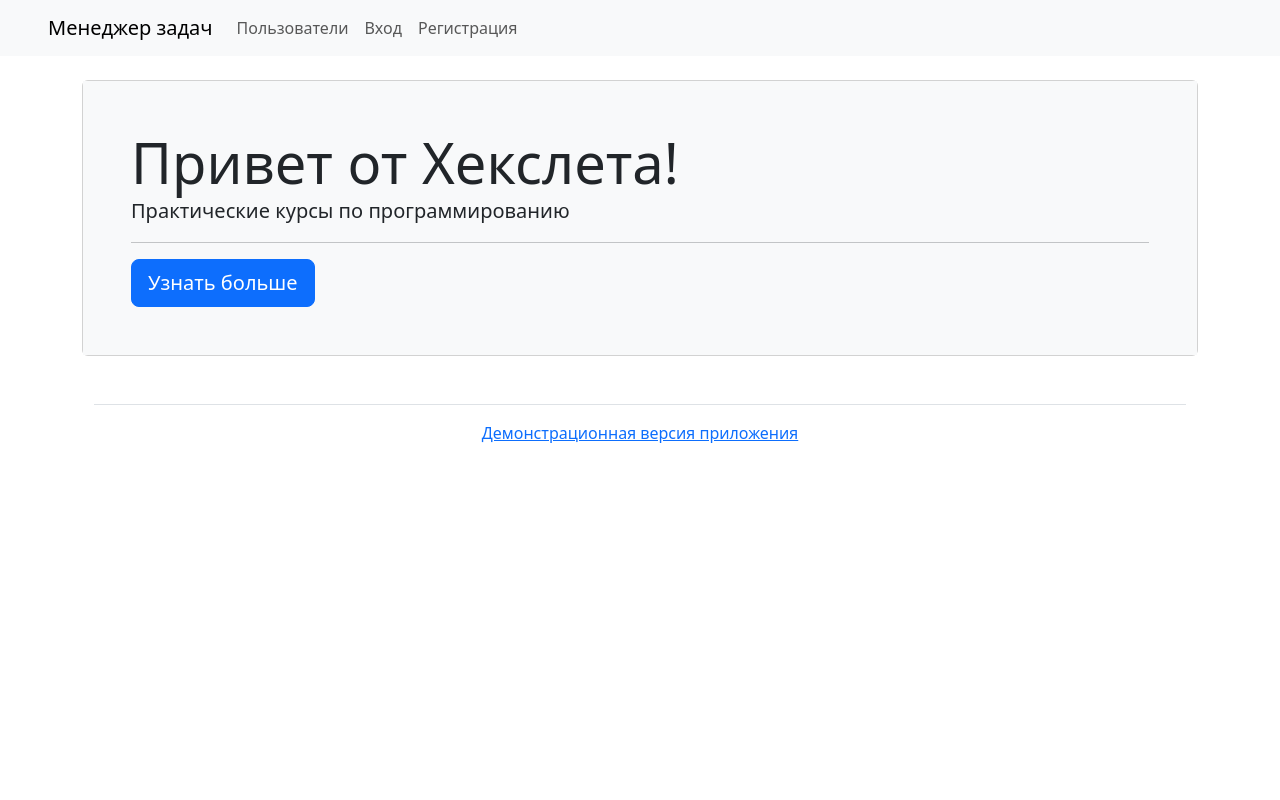
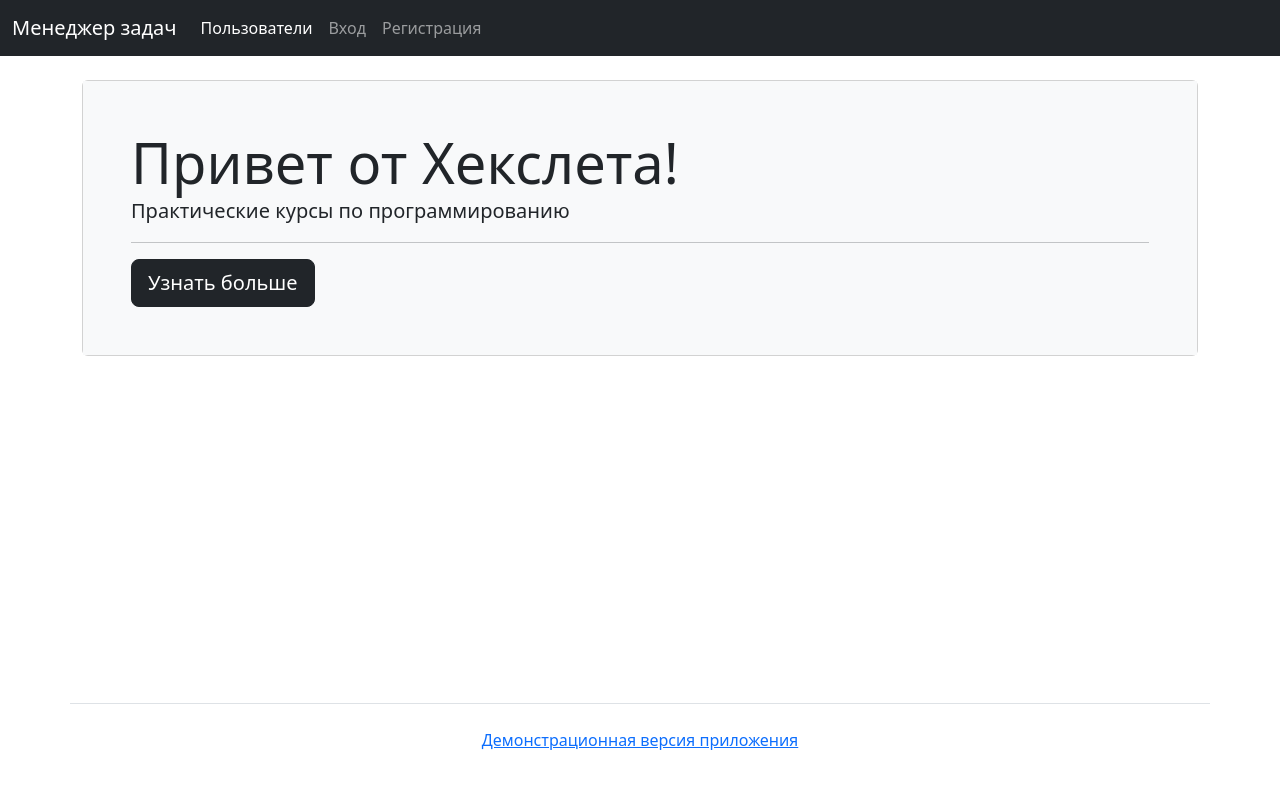
Before and after one commit to pavelkoA/TaskManager, a Django app: page / in a window 1280 px wide. Run offline with Django 5.2, Linux system fonts and the light colour scheme; some libraries are stand-ins or nearby versions.

Commit message:
add base template

```diff
--- a/task_manager/settings.py
+++ b/task_manager/settings.py
@@ -40,6 +40,7 @@
 # Application definition
 
 INSTALLED_APPS = [
+    'modeltraslation',
     'django.contrib.admin',
     'django.contrib.auth',
     'django.contrib.contenttypes',
@@ -52,6 +53,7 @@
 MIDDLEWARE = [
     'django.middleware.security.SecurityMiddleware',
     'django.contrib.sessions.middleware.SessionMiddleware',
+    'django.middleware.locale.LocaleMiddleware',
     'django.middleware.common.CommonMiddleware',
     'django.middleware.csrf.CsrfViewMiddleware',
     'django.contrib.auth.middleware.AuthenticationMiddleware',
@@ -113,7 +115,7 @@
 # Internationalization
 # https://docs.djangoproject.com/en/5.0/topics/i18n/
 
-LANGUAGE_CODE = 'en-us'
+LANGUAGE_CODE = 'ru'
 
 TIME_ZONE = 'UTC'
 
--- a/task_manager/views.py
+++ b/task_manager/views.py
@@ -1,4 +1,5 @@
 from django.shortcuts import render
+from django.utils.translation import gettext
 
 
 def index(request):
--- a/templates/task_manager/base.html
+++ b/templates/task_manager/base.html
@@ -1,13 +1,58 @@
 {% load django_bootstrap5 %}
+
+{% bootstrap_css %}
+
+{% bootstrap_messages %}
 
 <!DOCTYPE html>
 <html lang="en">
 <head>
     <meta charset="UTF-8">
     <meta name="viewport" content="width=device-width, initial-scale=1.0">
-    <title>Document</title>
+    <title>{% block title %}Менеджер задач Hexlet{% endblock %}</title>
 </head>
-<body>
+<body class="d-flex flex-column min-vh-100">
+    {% block nav %}
+    <nav class="navbar navbar-expand-lg navbar-dark bg-dark">
+        <div class="container-fluid">
+            <a class="navbar-brand" href="/">Менеджер задач</a>
+            <button class="navbar-toggler" data-bs-toggle="collapse" data-bs-target="#navbarToggleExternalContent">
+                <span class="navbar-toggler-icon"></span>
+            </button>
+            <div class="collapse navbar-collapse" id="navbarToggleExternalContent">
+                <ul class="navbar-nav me-auto">
+                    <li class="nav-item">
+                        <a class="nav-link active" aria-current="page" href="/users/">Пользователи</a>
+                    </li>
+                    <li class="nav-item">
+                        <a class="nav-link activk" href="/login/">Вход</a>
+                    </li>
+                    <li class="nav-item">
+                        <a class="nav-link activ" href="/users/create/">Регистрация</a>
+                    </li>
+                </ul>
+            </div>
+        </div>
+    </nav>
+    {% endblock %}
+    <div class="container wrapper flex-grow-1">
+
+      <h1 class="my-4"></h1>
+
+      <h1 class="my-4"></h1>
+
+    {% block content %}{% endblock %}
+    </div>
+
+    {% block footer %}
+    <footer class="container my-5 pt-4 border-top">
+        <div class="container-lg">
+            <div class="text-center">
+            <a href="https://python-project-52-j3e4.onrender.com" target="_blank">Демонстрационная версия приложения</a>
+            </div>
+        </div>
+    </footer>
+    {% endblock %}
 
 </body>
 </html>
--- a/templates/task_manager/index.html
+++ b/templates/task_manager/index.html
@@ -1,65 +1,14 @@
+{% extends 'task_manager/base.html' %}
+
 {% load django_bootstrap5 %}
 
-{% bootstrap_css %}
-
-{% bootstrap_messages %}
-
-
-
-<body class="d-flex flex-column min-vh-100">
-    <nav class="navbar navbar-expand-lg navbar-light bg-light px-5">
-        <button class="navbar-toggler" type="button" data-toggle="collapse" data-target="#navbarTogglerDemo03" aria-controls="navbarTogglerDemo03" aria-expanded="false" aria-label="Toggle navigation">
-          <span class="navbar-toggler-icon"></span>
-        </button>
-        <a class="navbar-brand" href="/">Менеджер задач</a>
-        <button class="navbar-toggler" data-bs-toggle="collapse" data-bs-target="#navbarToggleExternalContent">
-        <span class="navbar-toggler-icon"></span>
-        </button>
-        <div class="collapse navbar-collapse" id="navbarToggleExternalContent">
-        <ul class="navbar-nav mr-auto">
-          <li class="nav-item">
-            <a class="nav-link" href="/users/">Пользователи</a>
-          </li>
-
-        </ul>
-        <ul class="navbar-nav">
-
-            <li class="nav-item">
-              <a class="nav-link" href="/login/">Вход</a>
-            </li>
-            <li class="nav-item">
-              <a class="nav-link" href="/users/create/">Регистрация</a>
-            </li>
-
-        </ul>
-      </div>
-    </nav>
-    <div class="container wrapper flex-grow-1">
-
-
-
-      <h1 class="my-4">
-
-
-      </h1>
-    <h1 class="my-4"></h1>
+{% block content %}
     <div class="card">
       <div class="card-body p-5 bg-light">
         <div class="display-4">Привет от Хекслета!</div>
         <p class="lead">Практические курсы по программированию</p>
         <hr>
-        <a class="btn btn-primary btn-lg" href="https://ru.hexlet.io">Узнать больше</a>
+        <a class="btn btn-dark btn-lg" href="https://ru.hexlet.io">Узнать больше</a>
       </div>
     </div>
-
-    <div class="container-lg">
-        <footer class="border-top py-3 mt-5 flex-shrink-0">
-            <div class="container-lg">
-                <div class="text-center">
-                <a href="https://python-project-52-j3e4.onrender.com" target="_blank">Демонстрационная версия приложения</a>
-                </div>
-            </div>
-        </footer>
-    </div>
-</body>
-</html>
+{% endblock %}
```
